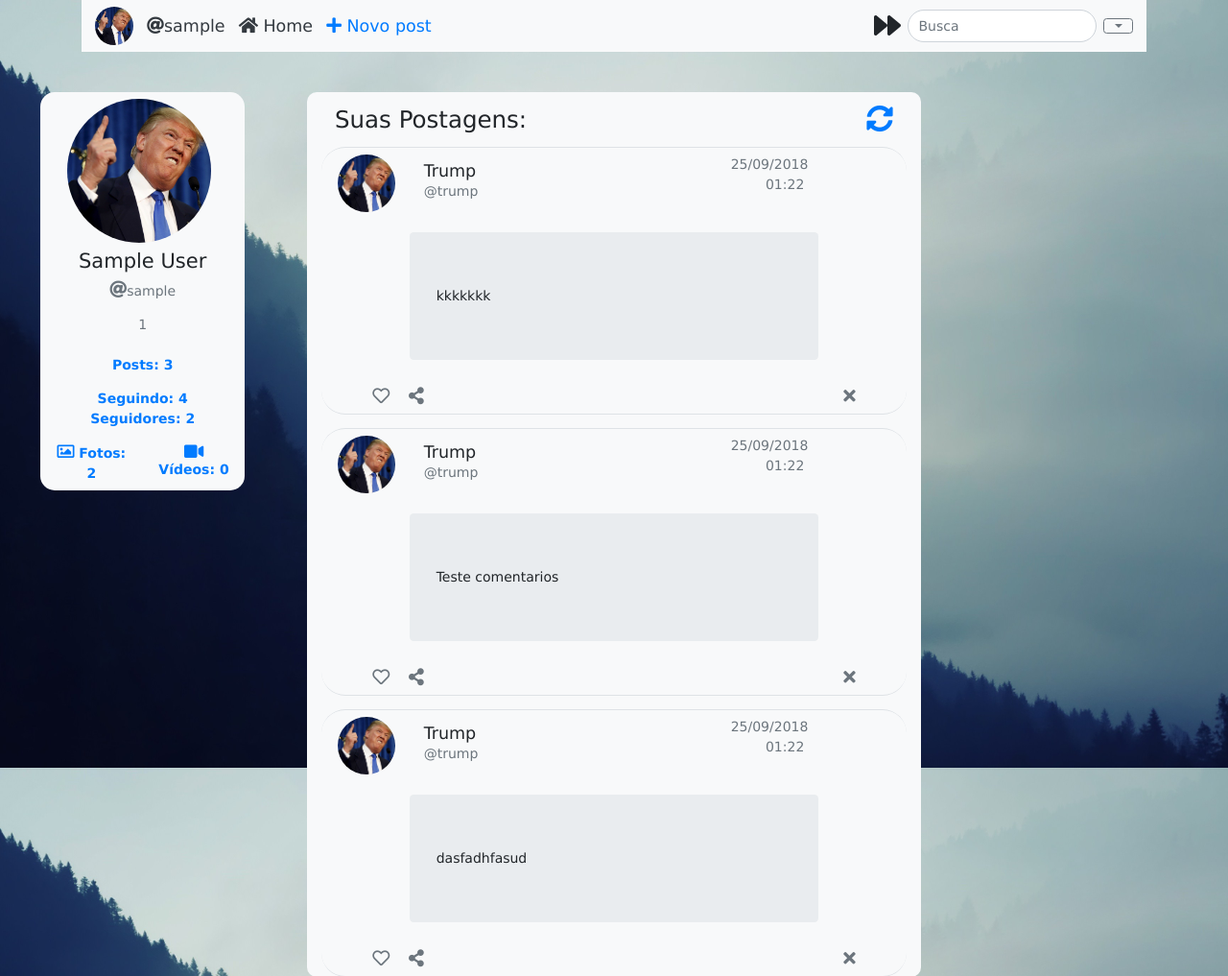
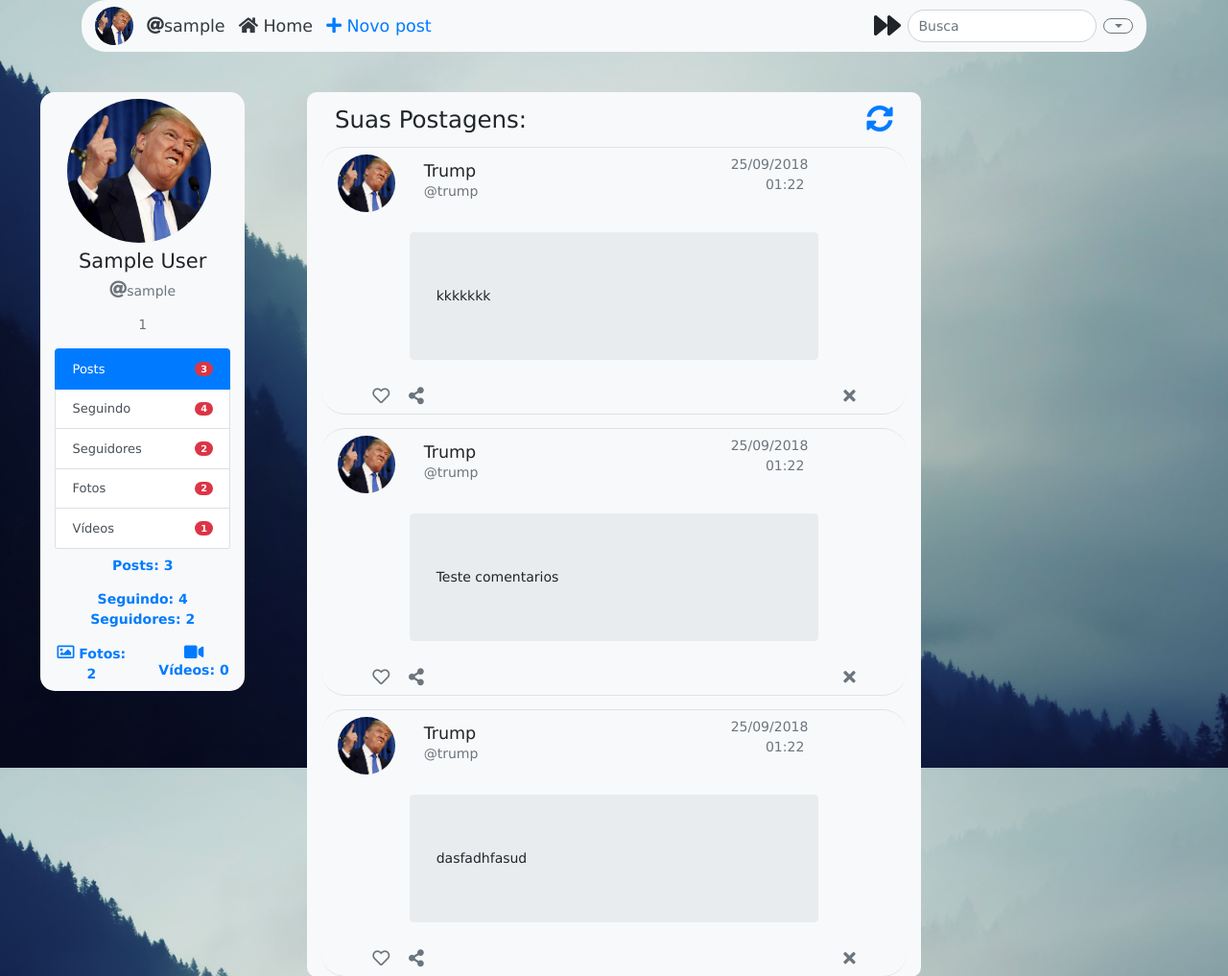
Before and after one commit to derekgodoy/forward, a PHP site: page /meu_perfil/meuperfil.php in a window 1280 px wide. Shown: the top 1017 px of the page at 96% size. Run offline with PHP 8.4, Linux system fonts and the light colour scheme; the visitor is signed in with stand-in values (Sample User, id 1); data comes from the database, SQL or seed files in the repository; some libraries are stand-ins or nearby versions.

```diff
--- a/classes/Usuario.php
+++ b/classes/Usuario.php
@@ -10,7 +10,7 @@
         public function fazerLogin($pdo, $login, $senha){
             $stmt = $pdo->prepare('SELECT id FROM usuarios WHERE login=? AND senha=?');
             $stmt->bindParam(1, $login, PDO::PARAM_STR);
-            $stmt->bindParam(2, $senha, PDO::PARAM_STR);
+            $stmt->bindParam(2, base64_encode($senha), PDO::PARAM_STR);
             $stmt->execute();
 
             if($row = $stmt->fetch(PDO::FETCH_ASSOC)){
@@ -40,11 +40,11 @@
         public function cadastrar($pdo, $id, $login, $senha, $confsenha, $email, $nome, $profile){
 
             if ($this->verificaSenha($senha, $confsenha)){
-
+                base64_encode($senha);
             $stmt = $pdo->prepare('INSERT INTO usuarios (id, login, senha, email, nome, profile) VALUES (?, ?, ?, ?, ?, ?) ');
             $stmt->bindParam(1, $id, PDO::PARAM_INT);
             $stmt->bindParam(2, $login, PDO::PARAM_STR);
-            $stmt->bindParam(3, $senha, PDO::PARAM_STR);
+            $stmt->bindParam(3, base64_encode($senha), PDO::PARAM_STR);
             $stmt->bindParam(4, $email, PDO::PARAM_STR);
             $stmt->bindParam(5, $nome, PDO::PARAM_STR);
             $stmt->bindParam(6, $profile, PDO::PARAM_STR);
@@ -142,7 +142,7 @@
 
             if ($this->verificaSenha($senha, $confsenha)){
                 $stmt = $pdo->prepare('UPDATE usuarios SET senha = ? WHERE id = ?');
-                $stmt->bindParam(1, $senha, PDO::PARAM_STR);
+                $stmt->bindParam(1, base64_encode($senha), PDO::PARAM_STR);
                 $stmt->bindParam(2, $id, PDO::PARAM_INT);
                 $stmt->execute();
                 return true;
--- a/meu_perfil/editaperfil.php
+++ b/meu_perfil/editaperfil.php
@@ -21,7 +21,7 @@ require '../Classes/Post.php';
 
   <body class="bg-dark" style="background-image: url(../img/users/bg<?php echo $_SESSION['id']?>.jpg); background-size:cover; background-attachment: fixed;">
 
-  	<?php include '../modulos/navedit.php' ?>
+  	<?php include '../modulos/nav.php' ?>
 
 	<div class="col-2 bg-light m-0 mt-5 position-absolute ml-5" style="border-radius: 15px;">
 
--- a/meu_perfil/meuperfil.php
+++ b/meu_perfil/meuperfil.php
@@ -20,7 +20,7 @@ require '../Classes/Post.php';
 
   <body class="bg-dark" style="background-image: url(../img/users/bg<?php echo $_SESSION['id']?>.jpg); background-size:cover; background-attachment: fixed;">
 
-<?php 	include '../modulos/navperfil.php';
+<?php 	include '../modulos/nav.php';
 				$postagens = new Post;
 				$galeria = new Midia;
 				$segue = new Usuario;
@@ -57,6 +57,33 @@ require '../Classes/Post.php';
 			</div>
 		</div>
 
+		<div class="mb-2">
+		<ul class="list-group">
+		  <a href='#' style="font-size: 13px;" class="list-group-item d-flex justify-content-between align-items-center active">
+		    Posts
+		    <span class="badge badge-danger badge-pill"><?php echo count($post) ?></span>
+		  </a>
+		  <a href='#' style="font-size: 13px;" class="list-group-item d-flex justify-content-between align-items-center list-group-item-action">
+		    Seguindo
+		    <span class="badge badge-danger badge-pill"><?php echo count($seguindo) ?></span>
+		  </a>
+		  <a href='#' style="font-size: 13px;" class="list-group-item d-flex justify-content-between align-items-center list-group-item-action">
+		    Seguidores
+		    <span class="badge badge-danger badge-pill"><?php echo count($seguidores); if ($solic){echo "*";} ?></span>
+		  </a>
+		  <a href='#' style="font-size: 13px;" class="list-group-item d-flex justify-content-between align-items-center list-group-item-action">
+		    Fotos
+		    <span class="badge badge-danger badge-pill"><?php echo count($fotos) ?></span>
+		  </a>
+		  <a href='#' style="font-size: 13px;" class="list-group-item d-flex justify-content-between align-items-center list-group-item-action">
+		    Vídeos
+		    <span class="badge badge-danger badge-pill">1</span>
+		  </a>
+		</ul>
+		</div>
+
+
+
 		<div class="text-center mt-2 mb-2">
 
 				<a href="../meu_perfil/meuperfil.php" ><p class="font-weight-bold text-primary m-0" >Posts: <?php echo count($post) ?></p></a>
@@ -85,11 +112,7 @@ require '../Classes/Post.php';
 
 		</div>
 
-
 	</div>
-
-
-
 
 
 <div class="container mt-5 justify-content-center bg-light col-xl-6 mb-5" style="border-radius: 10px;">
@@ -146,7 +169,7 @@ require '../Classes/Post.php';
 				<h3>Opa, não tem nada por aqui ainda. Diga alguma coisa:</h3>
 				<div class="row justify-content-center">
 					<div class="col-8 mt-5">
-	                    <form action="postar.php" method="post">
+	                    <form action="../home/postar.php" method="post">
 	                        <div class="input-group">
 							  <textarea class="form-control" id="post" name="post" aria-describedby="post" placeholder="Escreva aqui!" style="border-radius: 25px" rows="3" maxlength="140" required></textarea>
 							</div>
@@ -182,7 +205,7 @@ require '../Classes/Post.php';
 			            </div>
 			            <div class="modal-body">
 			                <div class="col">
-			                    <form action="postar.php" method="post">
+			                    <form action="../home/postar.php" method="post">
 			                        <div class="input-group">
 									  <textarea class="form-control" id="post" name="post" aria-describedby="post" placeholder="Escreva aqui!" style="border-radius: 25px" rows="3" maxlength="140" required></textarea>
 									</div>
--- a/modulos/nav.php
+++ b/modulos/nav.php
@@ -1,6 +1,6 @@
-<div class="container">
+<div class="container rounded">
 
-<nav class="navbar navbar-expand-xl navbar-light bg-light">
+<nav class="navbar navbar-expand-xl navbar-light bg-light" style="border-radius: 25px;">
 		  <a class="navbar-brand p-0 m-0 pr-2" href="../meu_perfil/meuperfil.php"><img class="img rounded-circle" style="height: 40px; width: 40px; object-fit: cover;" src="../img/users/profile<?php if ($_SESSION['profile']){ echo $_SESSION['id']; } else { echo "0";}?>.jpg"></a>
 
 		  <button class="navbar-toggler" type="button" data-toggle="collapse" data-target="#navbarSupportedContent" aria-controls="navbarSupportedContent" aria-expanded="false" aria-label="Toggle navigation">
@@ -24,8 +24,8 @@
 		      <input class="form-control mr-sm-2" type="search" placeholder="Busca" id="busca" name="busca" style="border-radius: 25px">
 		    </form>
 			<div class="dropdown">
-			  <button class="btn btn-outline-secondary dropdown-toggle" style="height: 4%" type="button" id="dropdownMenuButton" data-toggle="dropdown" aria-haspopup="true" aria-expanded="false"></button>
-			  <div class="dropdown-menu" aria-labelledby="dropdownMenuButton">
+			  <button class="btn btn-outline-secondary dropdown-toggle" style="height: 4%; border-radius: 25px;" type="button" id="dropdownMenuButton" data-toggle="dropdown" aria-haspopup="true" aria-expanded="false"></button>
+			  <div class="dropdown-menu dropdown-menu-right" aria-labelledby="dropdownMenuButton">
 			    <a class="dropdown-item text-danger" href="../home/logout.php"><i class="fas fa-sign-out-alt"></i> Sair</a>
 			    <a class="dropdown-item" href="../meu_perfil/meuperfil.php"><i class="fas fa-user"></i> Perfil</a>
 			    <a class="dropdown-item" href="../meu_perfil/editaperfil.php"><i class="fas fa-user-edit"></i> Editar perfil</a>
--- a/modulos/navperfil.php
+++ /dev/null
@@ -1,39 +0,0 @@
-<div class="container">
-
-<nav class="navbar navbar-expand-xl navbar-light bg-light">
-		  <a class="navbar-brand p-0 m-0 pr-2" href="../meu_perfil/meuperfil.php"><img class="img rounded-circle" style="height: 40px; width: 40px; object-fit: cover;" src="../img/users/profile<?php if ($_SESSION['profile']){ echo $_SESSION['id']; } else { echo "0";}?>.jpg"></a>
-
-		  <button class="navbar-toggler" type="button" data-toggle="collapse" data-target="#navbarSupportedContent" aria-controls="navbarSupportedContent" aria-expanded="false" aria-label="Toggle navigation">
-		    <span class="navbar-toggler-icon"></span>
-		  </button>
-
-		  <div class="collapse navbar-collapse " id="navbarSupportedContent">
-		    <ul class="navbar-nav mr-auto text-bold ">
-		      <li class="nav-item ">
-		        <a class="nav-link" href="../meu_perfil/meuperfil.php"><h5 class="text-dark p-0 m-0"><i class="fas fa-at"></i><?php echo $_SESSION['login'] ?></h5></a>
-		      <li class="nav-item ">
-		        <a class="nav-link" href="../home/home.php"><h5 class="text-dark p-0 m-0"><i class="fas fa-home"></i> Home</h5></a>
-		      </li>
-		      <li class="nav-item ">
-		        <a class="nav-link" href="#" data-toggle="modal" data-target="#modal3"><h5 class="text-primary p-0 m-0"><i class="fas fa-plus"></i> Novo post</h5></a>
-		      </li>
-
-		    </ul>
-		    <form class="form-inline my-2 my-lg-0" action="../home/buscar.php" method="post">
-		      <i class="fas fa-forward fa-2x mr-2"></i>
-		      <input class="form-control mr-sm-2" type="search" placeholder="Busca" id="busca" name="busca" style="border-radius: 25px">
-		    </form>
-		    <div class="dropdown">
-			  <button class="btn btn-outline-secondary dropdown-toggle" style="height: 4%" type="button" id="dropdownMenuButton" data-toggle="dropdown" aria-haspopup="true" aria-expanded="false"></button>
-			  <div class="dropdown-menu" aria-labelledby="dropdownMenuButton">
-			    <a class="dropdown-item text-danger" href="../home/logout.php"><i class="fas fa-sign-out-alt"></i> Sair</a>
-			    <a class="dropdown-item" href="../meu_perfil/meuperfil.php"><i class="fas fa-user"></i> Perfil</a>
-			    <a class="dropdown-item" href="../meu_perfil/editaperfil.php"><i class="fas fa-user-edit"></i> Editar perfil</a>
-				<div class="dropdown-divider"></div>
-			    <a class="dropdown-item" href="#"><i class="fas fa-info-circle"></i> Sobre</a>
-			  </div>
-			</div>
-		  </div>
-		</nav>
-
-	</div>
```
Also changed, not shown: home/home.php (+33 -14 lines), modulos/navedit.php (deleted, +0 -39 lines).
